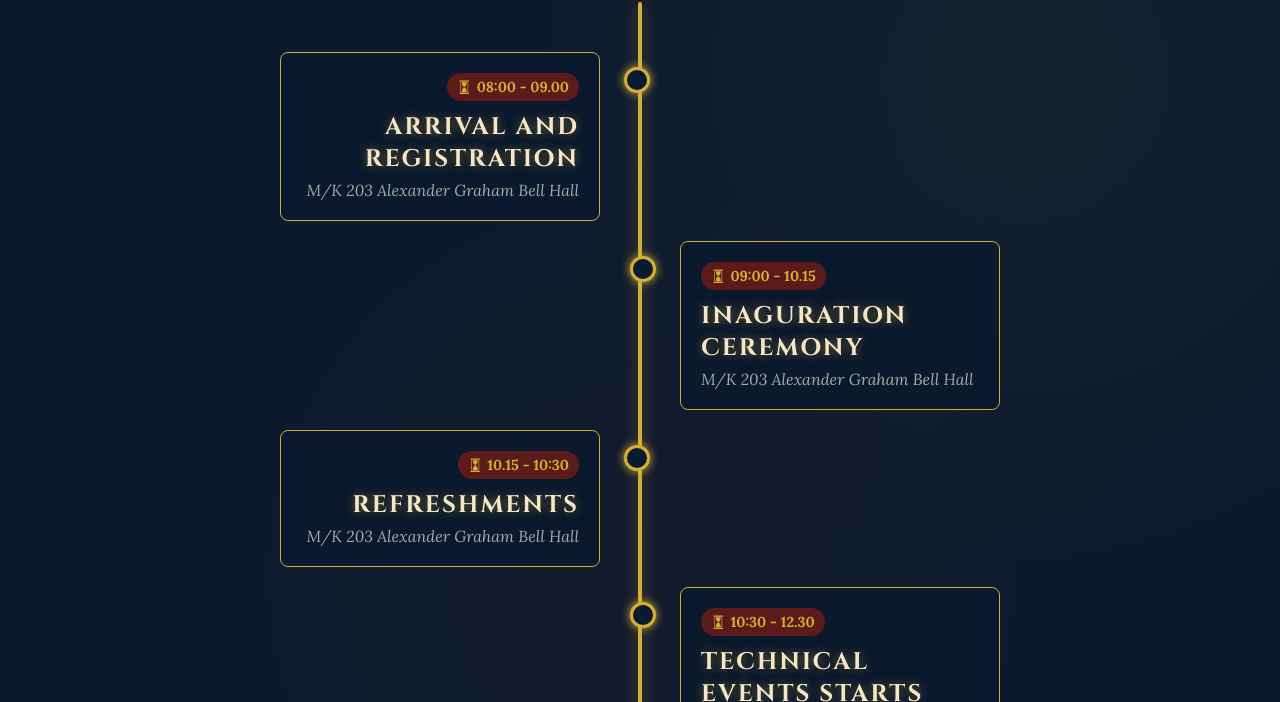
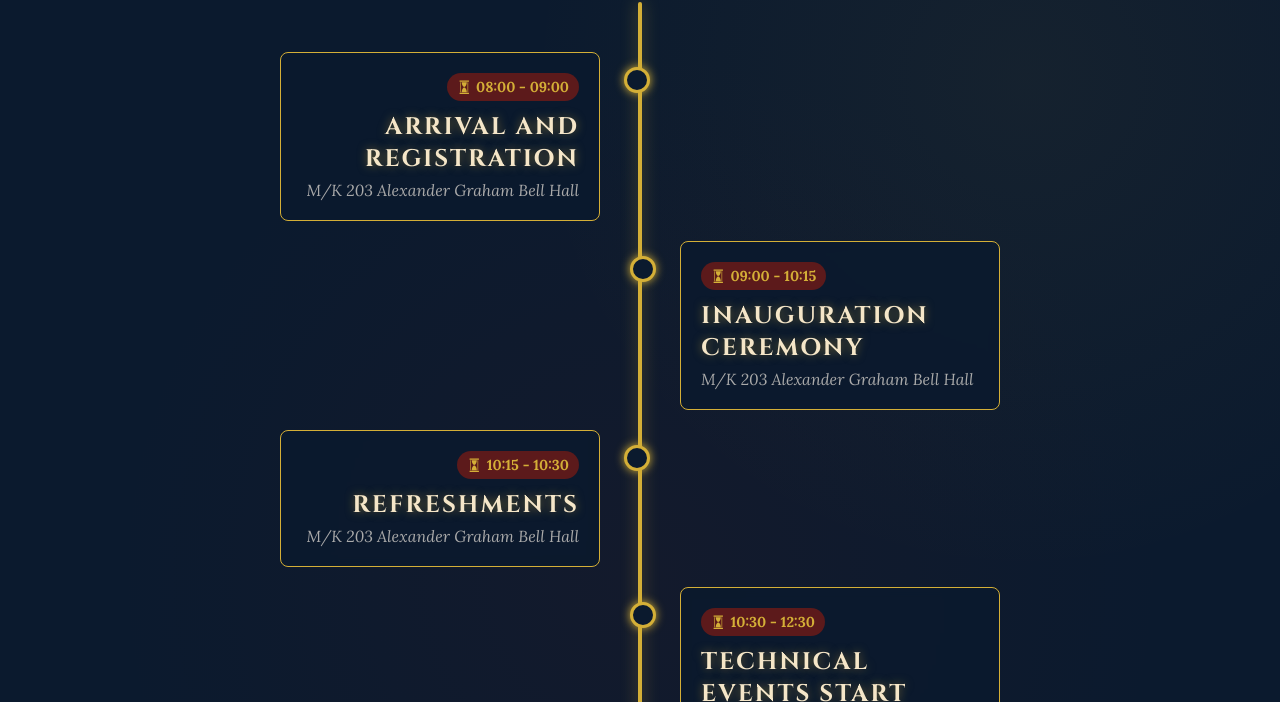
Before and after one commit to abinanilkumar-7/TECHSTROM26, a React (Vite) app: page /schedule in a window 1280 px wide. Shown: the part 250-952 px from the top of the page. Built offline with nearby package versions, Linux system fonts and the light colour scheme; a web font is replaced by a local one.

Commit message:
Update schedule

```diff
--- a/src/pages/Schedule.tsx
+++ b/src/pages/Schedule.tsx
@@ -3,14 +3,15 @@ import { GiHourglass } from 'react-icons/gi';
 import './Schedule.css';
 
 const Schedule = () => {
-    const scheduleItems = [
-        { time: "08:00 - 09.00 ", event: "Arrival and Registration", location: "M/K 203 Alexander Graham Bell Hall" },
-        { time: "09:00 - 10.15 ", event: "Inaguration Ceremony", location: "M/K 203 Alexander Graham Bell Hall" },
-        { time: "10.15 - 10:30 ", event: "Refreshments", location: "M/K 203 Alexander Graham Bell Hall" },
-        { time: "10:30 - 12.30 ", event: "Technical Events Starts", location: "M/I 201 Engineering Practices Laboratory" },
-        { time: "12:30 - 13.30 ", event: "Lunch Break", location: "Food Court" },
-        { time: "13:30 - 15.00 ", event: "Non-Technical Event Starts", location: "M/J 204 Optical Laboratory" }
-    ];
+   const scheduleItems = [
+  { time: "08:00 - 09:00", event: "Arrival and Registration", location: "M/K 203 Alexander Graham Bell Hall" },
+  { time: "09:00 - 10:15", event: "Inauguration Ceremony", location: "M/K 203 Alexander Graham Bell Hall" },
+  { time: "10:15 - 10:30", event: "Refreshments", location: "M/K 203 Alexander Graham Bell Hall" },
+  { time: "10:30 - 12:30", event: "Technical Events Start", location: "M/I 201 Engineering Practices Laboratory" },
+  { time: "12:30 - 13:30", event: "Lunch Break", location: "Food Court" },
+  { time: "13:30 - 15:00", event: "Non-Technical Event Starts", location: "M/J 204 Optical Laboratory" }
+];
+
 
     return (
         <div className="schedule-page">
```
